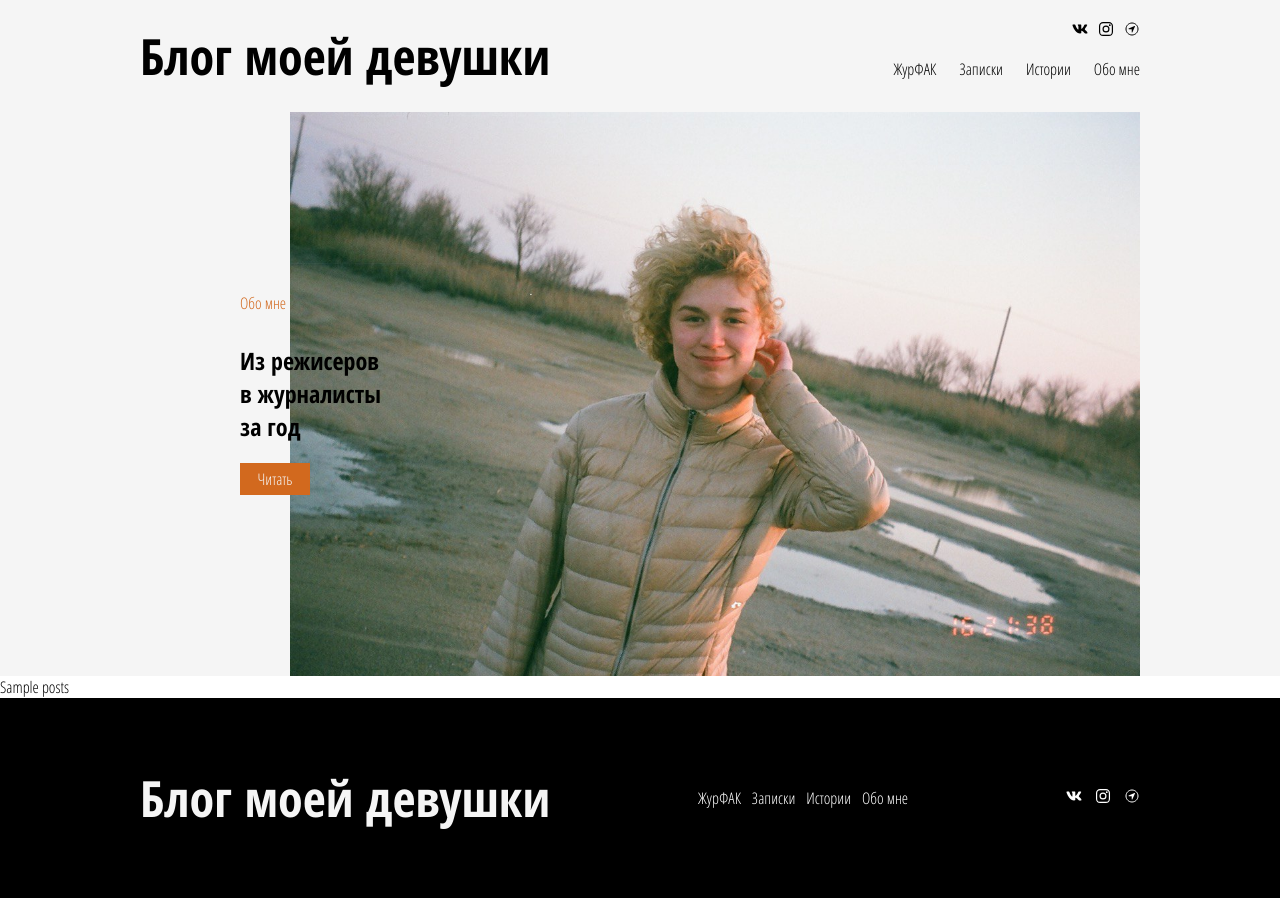
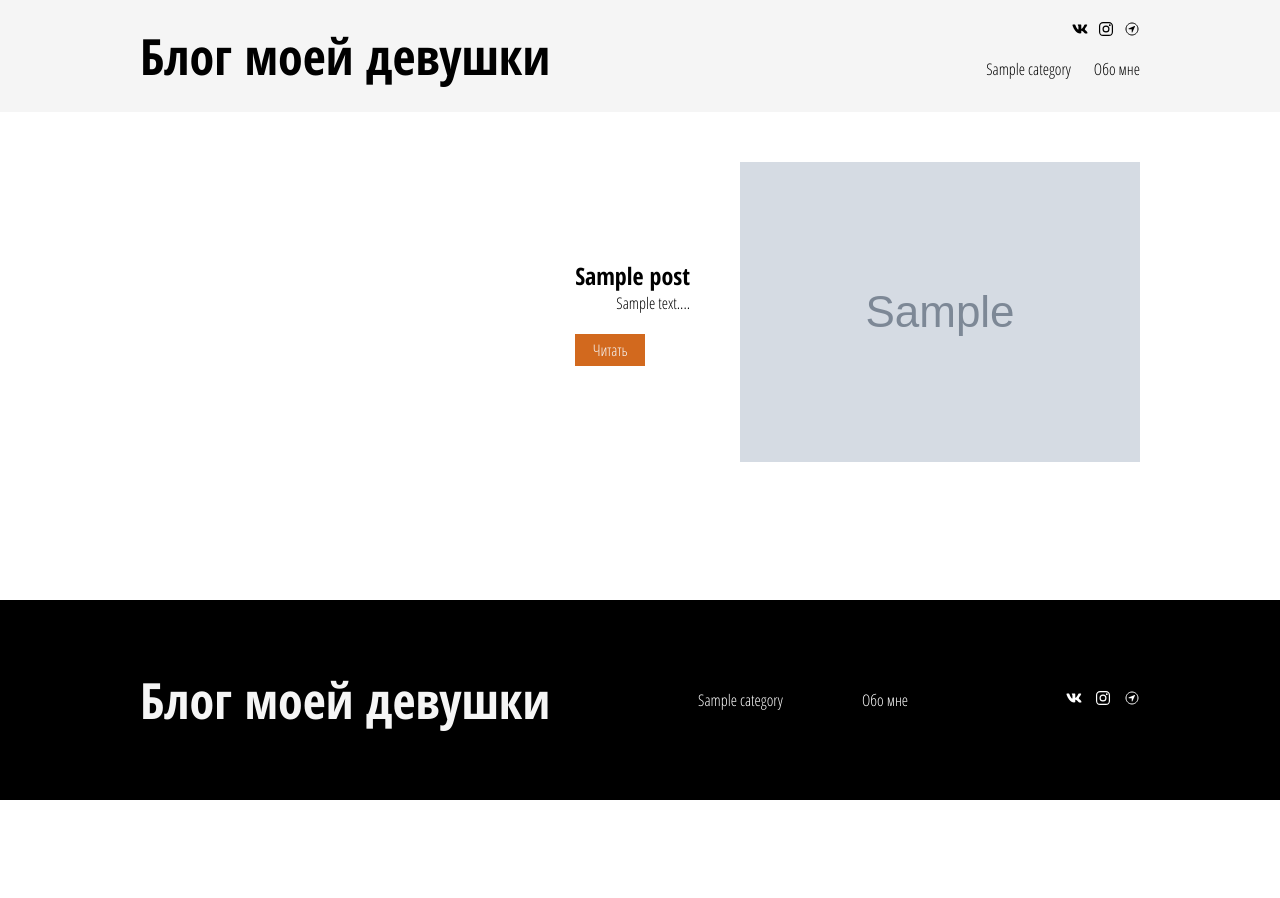
Before and after one commit to vidyakov/blog, a Flask app: template project/templates/pages/category.html in a window 1280 px wide. After the commit the page ends 800 px from the top, so only its background shows below. Run offline with Flask 2, Linux system fonts and the light colour scheme; the template is opened without the code that fills it: most values are stand-ins (such as "Sample title", 1, 10 or a date in 2020); grey boxes marked "Sample" are stand-in pictures; some libraries are stand-ins or nearby versions.

```diff
--- a/docker-compose.yml
+++ b/docker-compose.yml
@@ -32,8 +32,7 @@ services:
     volumes:
       - ./db:/app/db
     entrypoint:
-      - "bash"
-      - "create_models.sh"
+      - "./create_models.sh"
     command:
       - "flask"
       - "run"
--- a/project/templates/pages/base.html
+++ b/project/templates/pages/base.html
@@ -27,9 +27,9 @@
                 <section class="header">
                     <h1 class="logo"><a href="{{ url_for('pages_app.index') }}">Блог моей девушки</a></h1>
                     <nav class="menu">
-                        <a href="{{ url_for('pages_app.category', category_id=1) }}">ЖурФАК</a>
-                        <a href="{{ url_for('pages_app.category', category_id=2) }}">Записки</a>
-                        <a href="{{ url_for('pages_app.category', category_id=3) }}">Истории</a>
+                        {% for category in categories %}
+                            <a href="{{ url_for('pages_app.category', category_id=category.id) }}">{{ category.name }}</a>
+                        {% endfor %}
                         <a href="{{ url_for('pages_app.about_me') }}">Обо мне</a>
                     </nav>
                 </section>
@@ -46,9 +46,9 @@
             <div class="footer">
                 <h1 class="logo">Блог моей девушки</h1>
                 <div class="pages">
-                    <a href="#">ЖурФАК</a>
-                    <a href="#">Записки</a>
-                    <a href="#">Истории</a>
+                    {% for category in categories %}
+                        <a href="{{ url_for('pages_app.category', category_id=category.id) }}">{{ category.name }}</a>
+                    {% endfor %}
                     <a href="{{ url_for('pages_app.about_me') }}">Обо мне</a>
                 </div>
                 <div class="social-footer">
--- a/project/templates/pages/category.html
+++ b/project/templates/pages/category.html
@@ -2,20 +2,27 @@
 
 
 {% block title %}
-
+    {{ title }}
 {% endblock title %}
 
 
 {% block content %}
-<div class="colored">
-    <section class="first-block">
-        <div>
-            <span class="tag">Обо мне</span>
-            <h2>Из режисеров в журналисты за год</h2>
-            <a href="{{ url_for('pages_app.about_me') }}" class="read">Читать</a>
-        </div>
-        <img src="{{ url_for('static', filename='img/first.jpeg') }}" alt="">
+<div class="wrapper">
+    {% if posts %}
+    <section class="posts">
+        {% for post in posts %}
+            <article class="post {{ 'left' if post.id % 2 == 0 else 'right' }} clearfix">
+                <img src="{{ url_for('static', filename=post.img) }}" alt="">
+                <div>
+                    <h2>{{ post.title }}</h2>
+                    <p>{{ post.text[:100] }}...</p>
+                    <a href="{{ url_for('pages_app.post', post_id=post.id) }}" class="read">Читать</a>
+                </div>
+            </article>
+        {% endfor %}
     </section>
+    {% else %}
+        <h1>В этом разделе еще нет постов ;( Зачем его Саша вообще добавил?</h1>
+    {% endif %}
 </div>
-{{ posts }}
 {% endblock content %}
```
Also changed, not shown: project/services/posts.py (+8 -3 lines), project/views/pages.py (+18 -0 lines), 1 other file.
